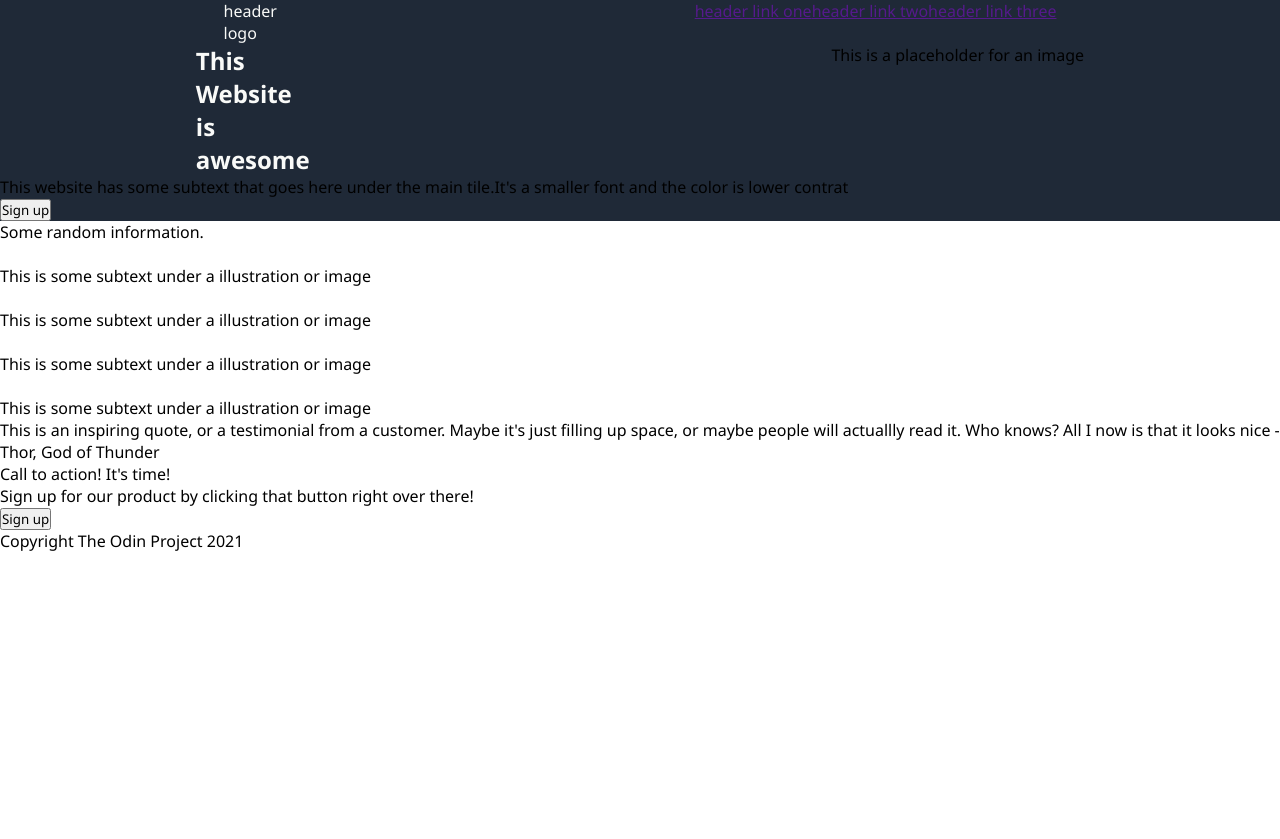
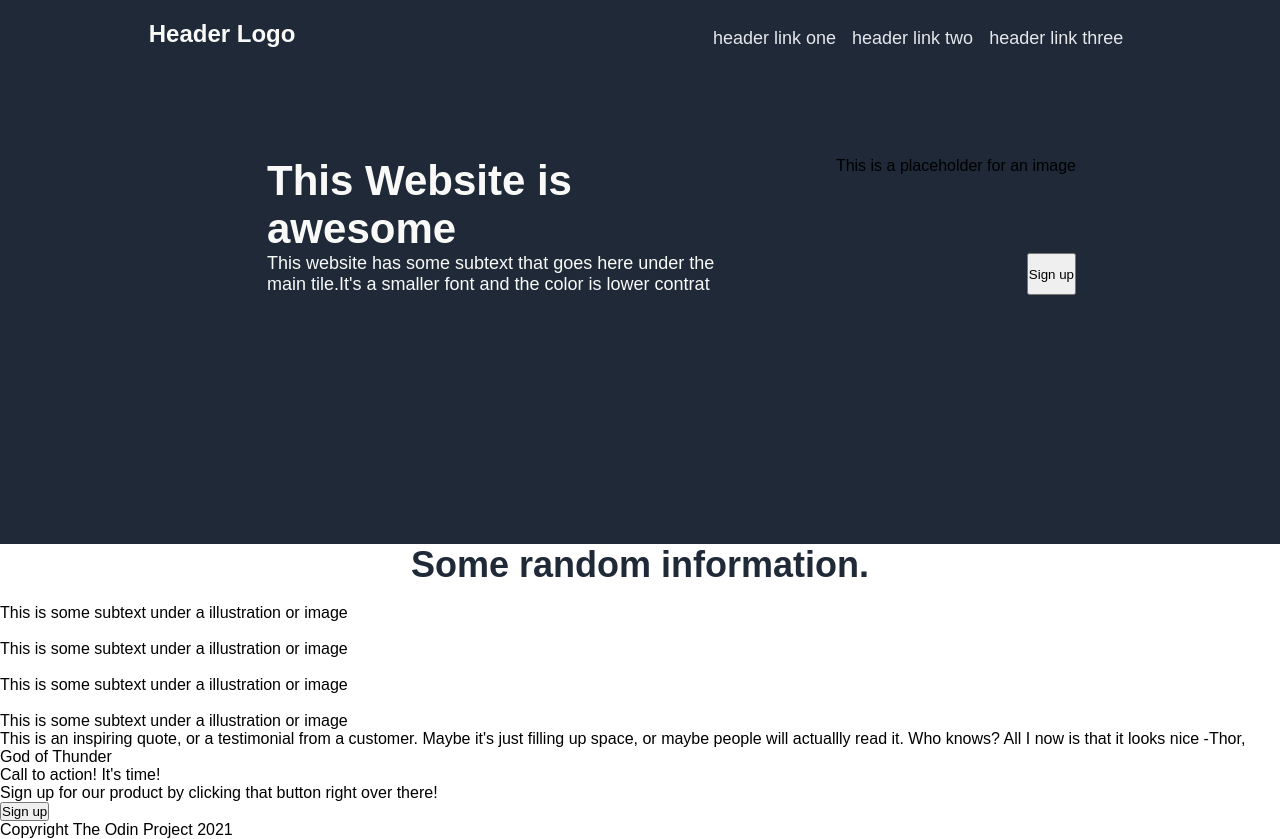
Before and after one commit to codegabriela/odin-landing-page, a plain HTML site: page index.html in a window 1280 px wide. Before the commit the page ends 800 px from the top, so only its background shows below. Drawn offline with Linux system fonts and the light colour scheme.

Commit message:
Add index.html and style.css

```diff
--- a/index.html
+++ b/index.html
@@ -10,7 +10,7 @@
     <section class="sec1">
         <header>
             <nav class="links">
-                <p id="logo">header logo</p>
+                <p id="logo"><strong>Header Logo</strong></p>
                 <ul class="links">
                     <a href=""><li>header link one</li></a>
                     <a href=""><li>header link two</li></a>
@@ -19,16 +19,17 @@
             </nav>
             <div id="divheader">
                 <h1>This Website is awesome</h1> <br>
+                <img src="" alt="" id="img1">This is a placeholder for an image
+                <p class="text-sec1">This website has some subtext that goes here under the main tile.It's a smaller font and the color is lower contrat</p>
 
-                <img src="" alt="" id="img1">This is a placeholder for an image
+                <button>Sign up</button>
             </div>
-            <p>This website has some subtext that goes here under the main tile.It's a smaller font and the color is lower contrat</p>
         </header>
-        <button>Sign up</button>
+
     </section>
 
     <section>
-        <p>Some random information.</p>
+        <h2><strong>Some random information.</strong></h2>
         <figure>
             <img src="" alt="">
             <figcaption>This is some subtext under a illustration or image</figcaption>
--- a/style.css
+++ b/style.css
@@ -2,31 +2,68 @@
     margin: 0;
     padding: 0;
     box-sizing: border-box;
-    font-family: 'Segoe UI', Tahoma, Geneva, Verdana, sans-serif;
+    font-family: Arial, Helvetica, sans-serif;
 }
 
 .sec1 {
     background-color: #1f2937;
+    height: 34rem;
 }
 
 .links {
     display: flex;
     justify-content: space-around;
     list-style: none;
+    flex-wrap: wrap;
+}
+
+a {
+    margin-top: 20px;
+    padding: 8px;
+    font-size: 18px;
+    text-decoration: none;
+    color: #e5e7eb;
 }
 
 #logo {
     color: #F9FAF8;
-    width: 24px;
+    font-size: 24px;
+    margin-top: 20px;
+    margin-right: 7rem;
+
 }
 
 h1 {
     color: #F9FAF8;
-    width: 48px;
-    font-size: bolder;
+    font-size: 42px;
+    font-weight: bolder;
+
+    width: 447px;
+
 }
 
 #divheader {
+    /*background-color: white;*/
     display: flex;
-    justify-content: space-evenly;
+    justify-content: space-between;
+    flex-wrap: wrap;
+    width: 1009px;
+    margin-left: 167px;
+    padding: 100px;
 }
+
+#img1{
+}
+
+.text-sec1 {
+    color: #F9FAF8;
+    font-size: 18px;
+    width: 450px;
+}
+
+h2 {
+    color: #1f2937;
+    font-size: 36px;
+    font-weight: bolder;
+    text-align: center;
+}
```
